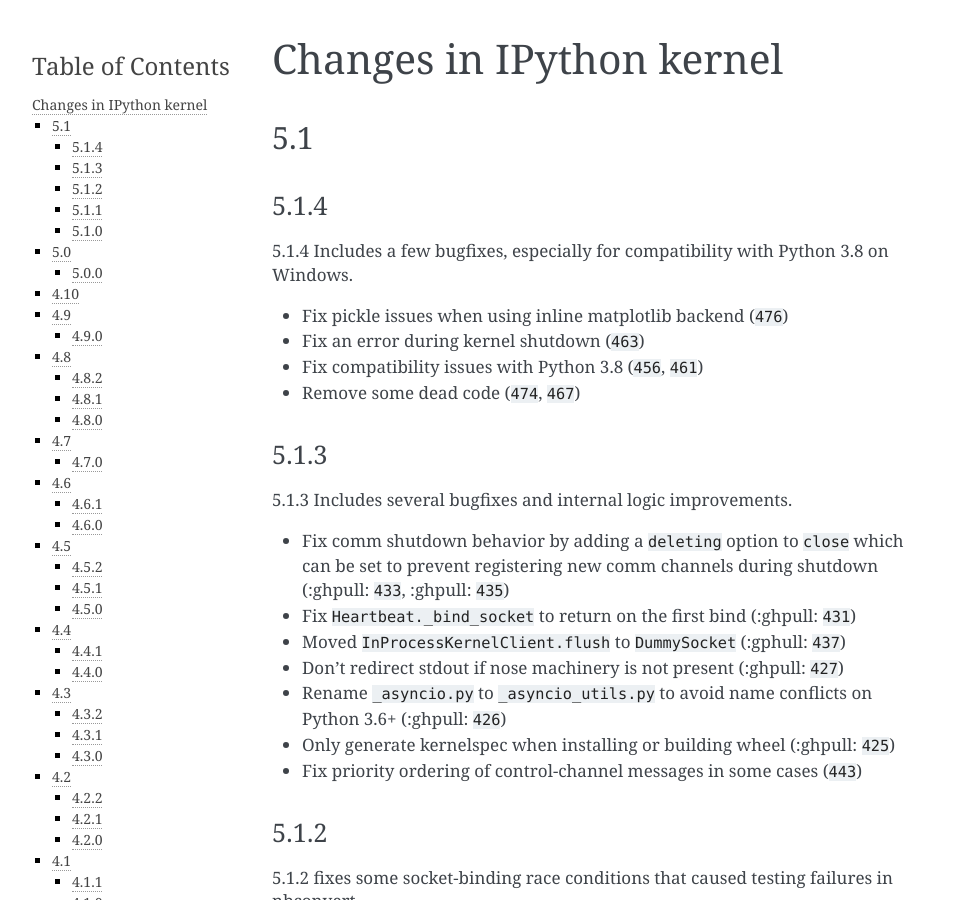
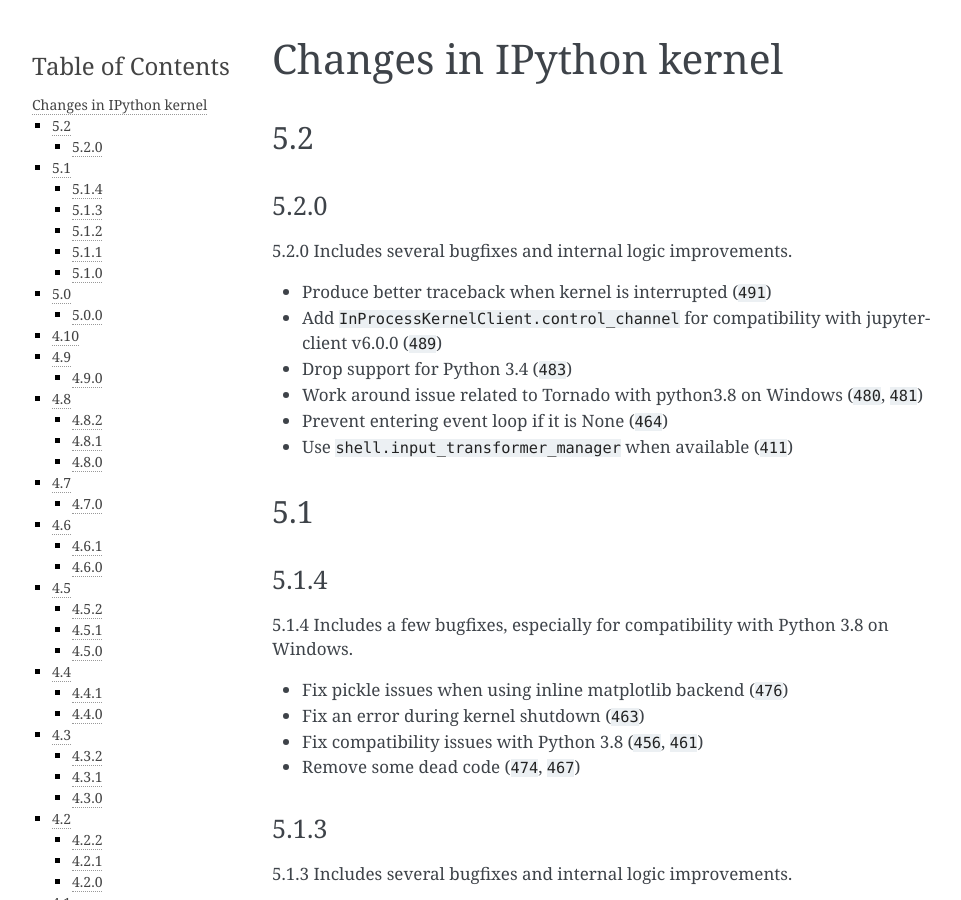
Before and after one commit to ipython/ipykernel, a Sphinx documentation site: the page built from docs/changelog.rst, in a window 1280 px wide and 900 px high. Shown: the whole window, without its empty margins (148-1109 px from the left). Built offline with Sphinx 7.4.7, drawn with Linux system fonts in a browser that asks for light colours; cross-references to code outside the pages are shown as plain code.

Commit message:
Update for v5.2

```diff
--- a/docs/changelog.rst
+++ b/docs/changelog.rst
@@ -1,5 +1,20 @@
 Changes in IPython kernel
 =========================
+
+5.2
+---
+
+5.2.0
+*****
+
+5.2.0 Includes several bugfixes and internal logic improvements.
+
+- Produce better traceback when kernel is interrupted (:ghpull:`491`)
+- Add ``InProcessKernelClient.control_channel`` for compatibility with jupyter-client v6.0.0 (:ghpull:`489`)
+- Drop support for Python 3.4 (:ghpull:`483`)
+- Work around issue related to Tornado with python3.8 on Windows (:ghpull:`480`, :ghpull:`481`)
+- Prevent entering event loop if it is None (:ghpull:`464`)
+- Use ``shell.input_transformer_manager`` when available (:ghpull:`411`)
 
 5.1
 ---
```
